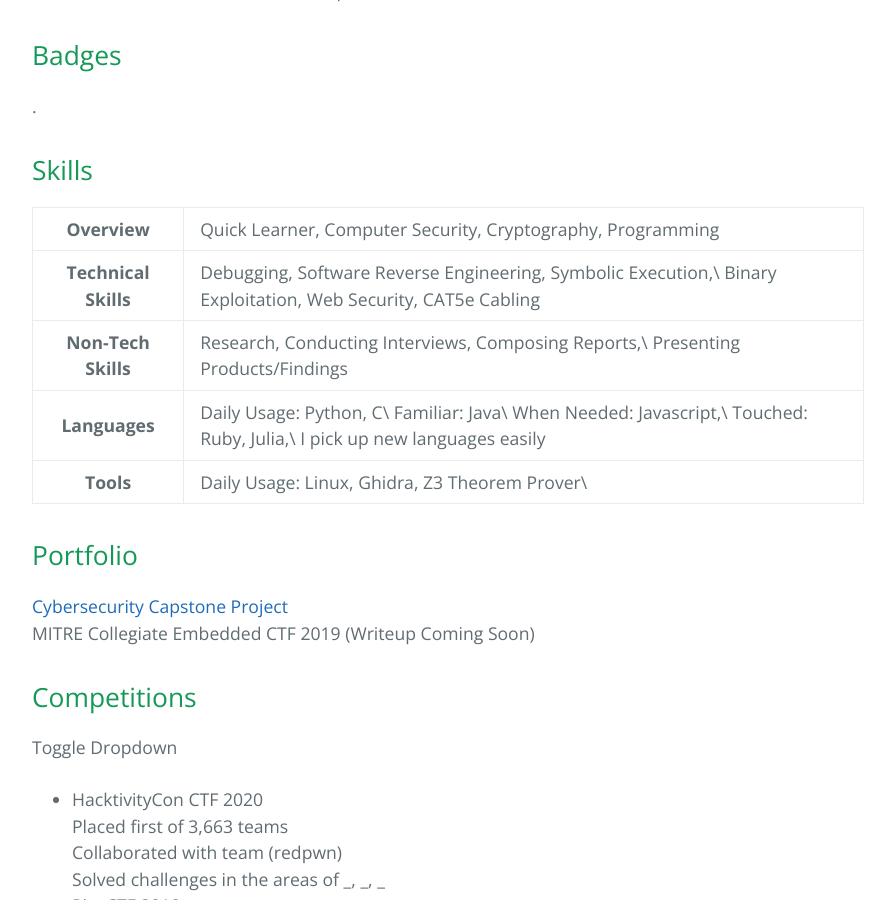
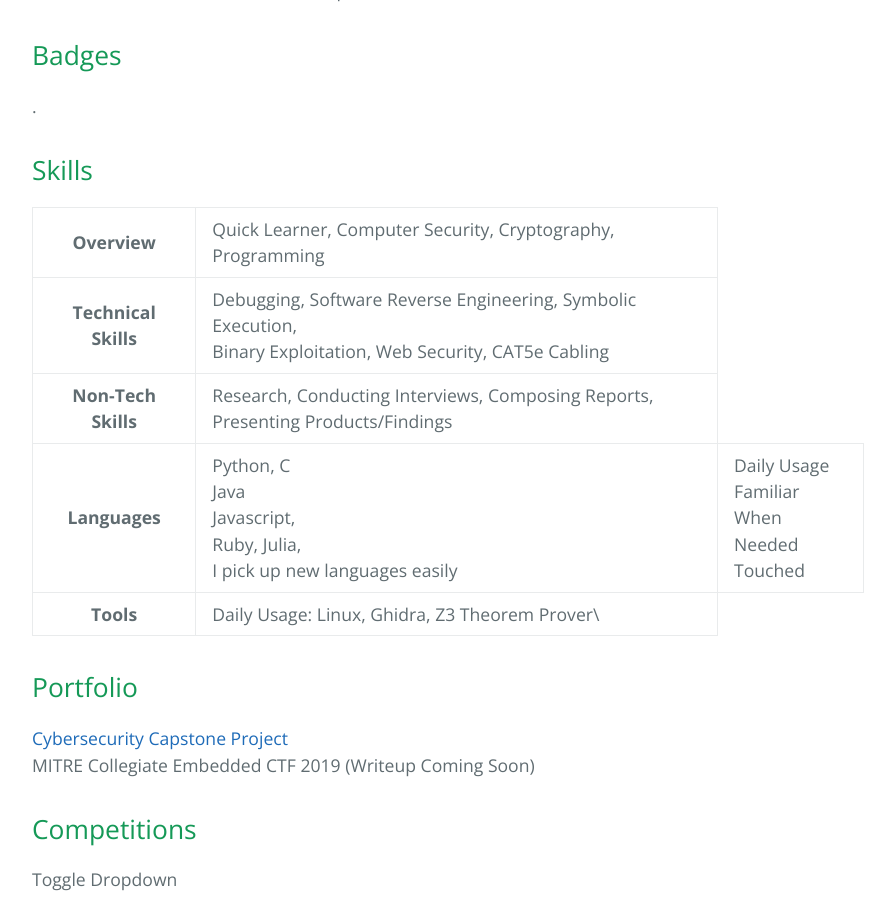
Before and after one commit to AdnanSlef/AdnanSlef.github.io, a Jekyll site: the page built from resume.md, in a window 1280 px wide and 900 px high, scrolled down 1018 px. Shown: the whole window, without its empty margins (192-1087 px from the left). Built offline with Jekyll 4.4.1, drawn with Linux system fonts in a browser that asks for light colours.

Commit message:
try to make 3rd column for skills table

```diff
--- a/resume.md
+++ b/resume.md
@@ -43,25 +43,40 @@ Studying for:\
     <tr>
 		<th>Technical Skills</th>
         <td>
-            Debugging, Software Reverse Engineering, Symbolic Execution,\
+            Debugging, Software Reverse Engineering, Symbolic Execution,
+            <br>
             Binary Exploitation, Web Security, CAT5e Cabling
         </td>
     </tr>
     <tr>
 		<th>Non-Tech Skills</th>
         <td>
-            Research, Conducting Interviews, Composing Reports,\
+            Research, Conducting Interviews, Composing Reports,
+            <br>
             Presenting Products/Findings
         </td>
     </tr>
     <tr>
         <th>Languages</th>
         <td>
-            Daily Usage: Python, C\
-            Familiar: Java\
-            When Needed: Javascript,\
-            Touched: Ruby, Julia,\
+            Python, C
+            <br>
+            Java
+            <br>
+            Javascript,
+            <br>
+            Ruby, Julia,
+            <br>
             I pick up new languages easily
+        </td>
+        <td>
+            Daily Usage
+            <br>
+            Familiar
+            <br>
+            When Needed
+            <br>
+            Touched
         </td>
     </tr>
     <tr>
```
